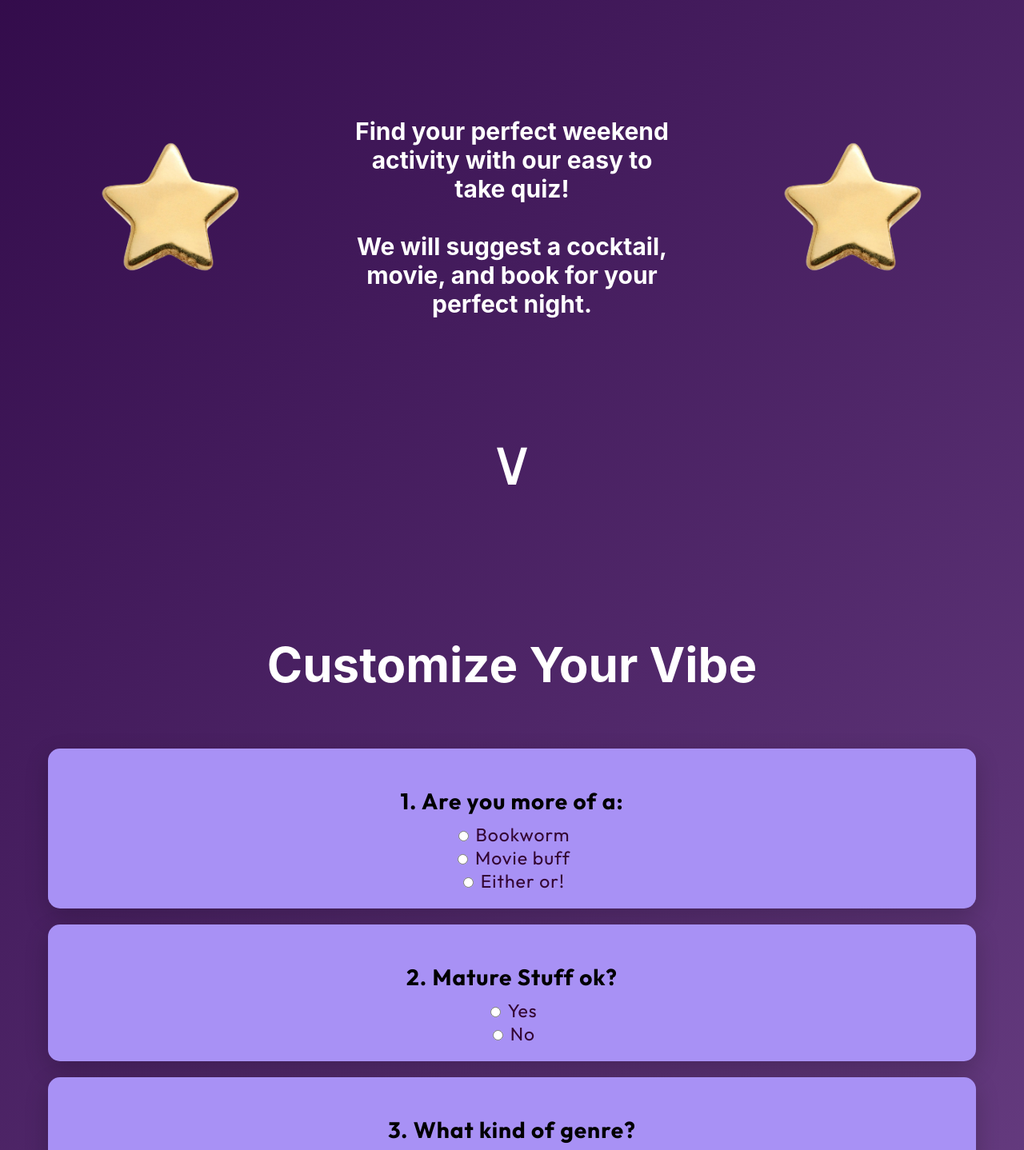
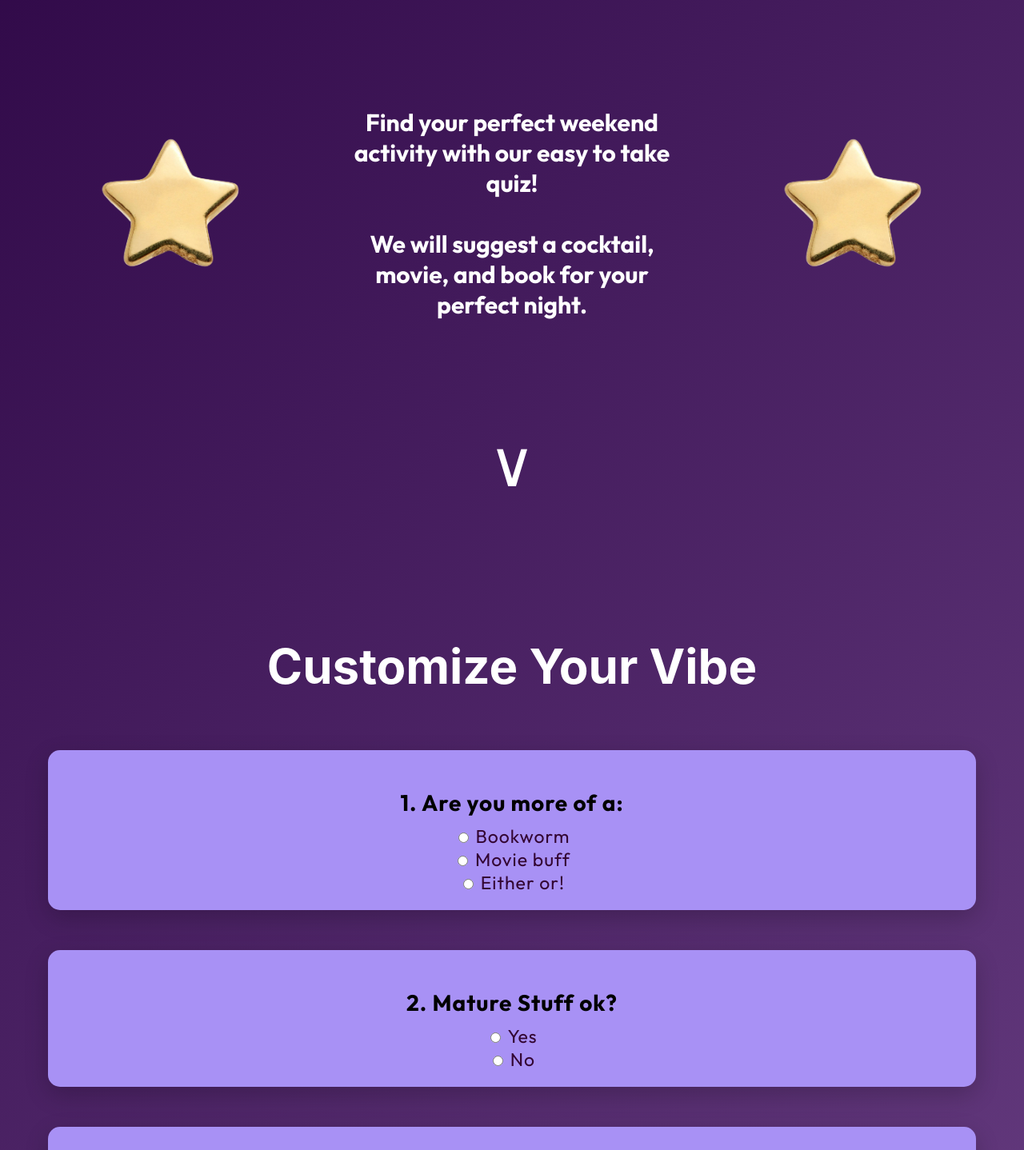
Before and after one commit to mstout7/web-app-final-project-26, a React (Create React App) app: page / in a window 1280 px wide. Shown: the part 400-1838 px from the top of the page at 80% size. Built offline with nearby package versions, Linux system fonts and the light colour scheme; a web font is replaced by a local one.

Commit message:
Update App.css

```diff
--- a/src/App.css
+++ b/src/App.css
@@ -1,4 +1,20 @@
 @import url('https://fonts.googleapis.com/css2?family=Outfit:wght@100..900&family=Ruslan+Display&display=swap');
+
+@font-face {
+  font-family: 'AliceFaily';
+  src: url('./fonts/Alice\ Fairy\ DEMO.ttf') format('truetype');
+}
+
+@font-face {
+  font-family: 'Candy';
+  src: url('./fonts/Candy.ttf') format('truetype');
+}
+
+@font-face {
+  font-family: 'Celestia';
+  src: url('./fonts/Celestia.ttf') format('truetype');
+}
+
 
 .shaking-shaker {
   font-size: 5rem;
@@ -128,6 +144,7 @@
   color: white;
   font-size: 60px;
   padding-bottom: 40px;
+  font-family: "Celestia";
 }
 
 .quiz-header2 {
@@ -143,12 +160,24 @@
   color: white;
   padding: 60px;
   font-size: 20px;
+  font-family: "Outfit", "sans-serif";
+}
+
+.quizBtn {
+  color: white;
+  font-size: 20px;
+  font-family: "Outfit", "sans-serif";
+  cursor: pointer;
 }
 
 .intro {
   text-align: center;
   color: white;
   font-size: 50px;
+  background-color: rgba(0, 0, 0, 0);
+  border: none;
+  padding: 0px;
+  cursor: pointer;
 }
 
 .card2 {
@@ -161,7 +190,7 @@
   text-align: center;
   font-family: "Outfit", "sans-serif";
   letter-spacing: 1px;
-  margin-bottom: 20px;
+  margin-bottom: 50px;
   margin-left: 60px;
   margin-right: 60px;
 }
```
